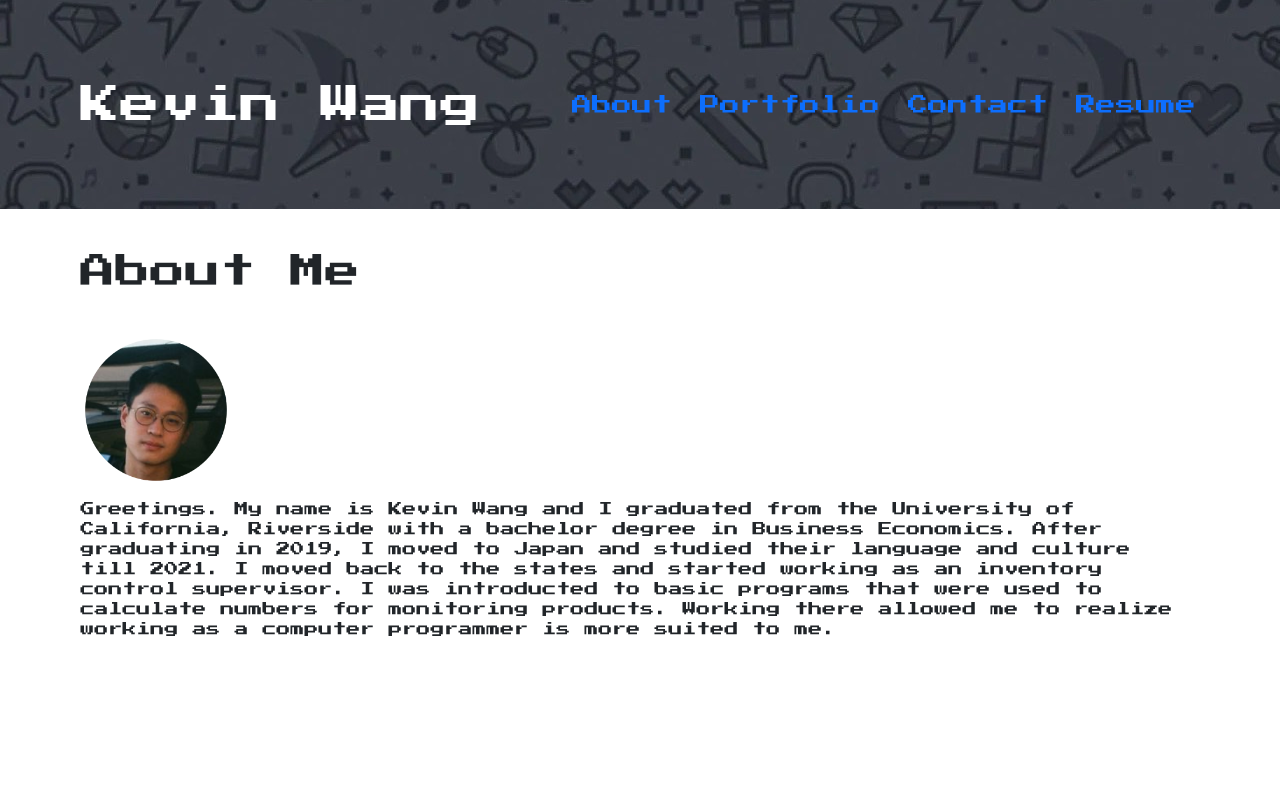
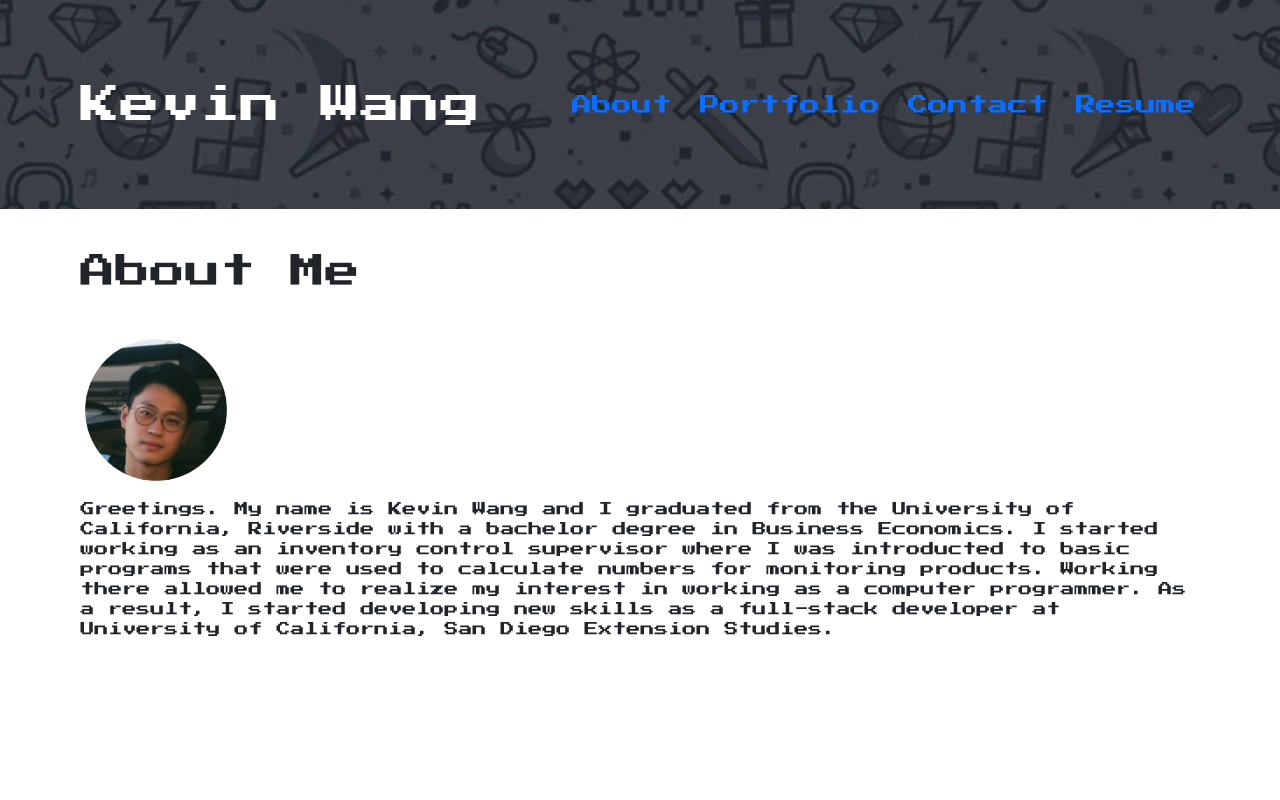
Before and after one commit to ohdeer31/kevinw-portfolio-ver2, a React (Create React App) app: page / in a window 1280 px wide. Shown: the top 800 px of the page. Built offline with nearby package versions, Linux system fonts and the light colour scheme.

Commit message:
editing about me

```diff
--- a/src/components/pages/aboutme.js
+++ b/src/components/pages/aboutme.js
@@ -17,12 +17,12 @@ export default function About() {
         <p className="my-3">
           Greetings. My name is Kevin Wang and I graduated from the University
           of California, Riverside with a bachelor degree in Business Economics.
-          After graduating in 2019, I moved to Japan and studied their language
-          and culture till 2021. I moved back to the states and started working
-          as an inventory control supervisor. I was introducted to basic
-          programs that were used to calculate numbers for monitoring products.
-          Working there allowed me to realize working as a computer programmer
-          is more suited to me.
+          I started working as an inventory control supervisor where I was
+          introducted to basic programs that were used to calculate numbers for
+          monitoring products. Working there allowed me to realize my interest
+          in working as a computer programmer. As a result, I started developing
+          new skills as a full-stack developer at University of California, San
+          Diego Extension Studies.
         </p>
       </div>
     </div>
```
Also changed, not shown: 1 other file (tests, documents, lock files or other folders).
